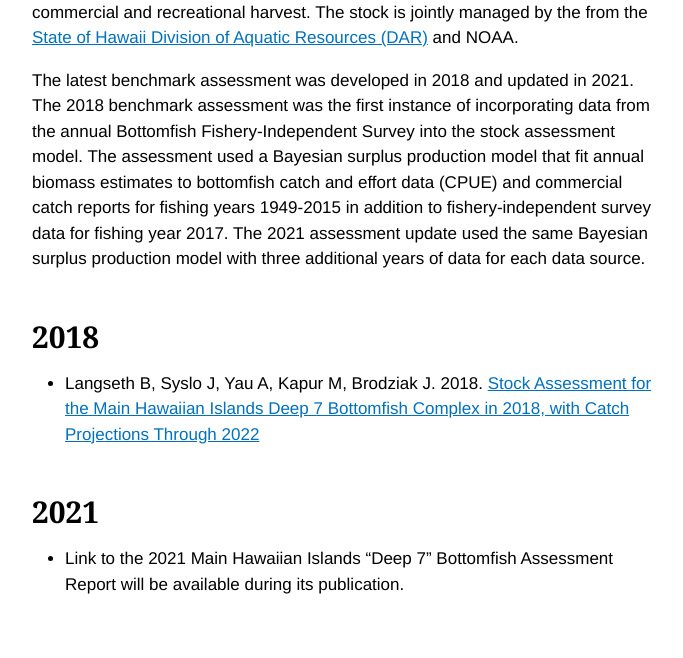
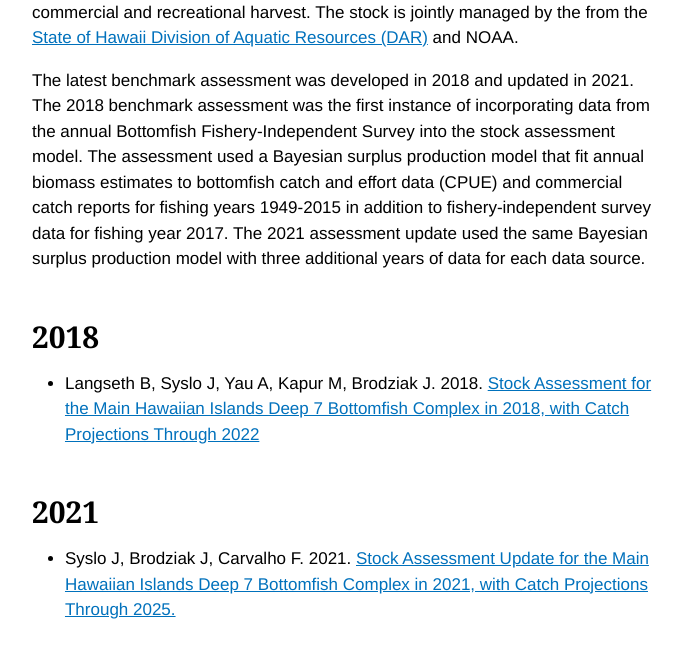
Before and after one commit to PIFSCstockassessments/PIFSCstockassessments.github.io, a Jekyll site: the page built from pifsc-sap-collections/_assessments/mhi-deep7-bottomfish.md, in a window 1280 px wide and 900 px high, scrolled down 1462 px, cut to the strip 0-670 px from the top of the window. Shown: the top 658 px of the strip, without its empty margins (118-801 px from the left). Built offline with Jekyll 4.4.1, drawn with Linux system fonts in a browser that asks for light colours; some web fonts are replaced.

Commit message:
Updated 2021 Deep7 Report Link

```diff
--- a/pifsc-sap-collections/_assessments/mhi-deep7-bottomfish.md
+++ b/pifsc-sap-collections/_assessments/mhi-deep7-bottomfish.md
@@ -22,4 +22,4 @@
 
 ## 2021
 
-* Link to the 2021 Main Hawaiian Islands "Deep 7" Bottomfish Assessment Report will be available during its publication.
+* Syslo J, Brodziak J, Carvalho F. 2021. [Stock Assessment Update for the Main Hawaiian Islands Deep 7 Bottomfish Complex in 2021, with Catch Projections Through 2025.](https://repository.library.noaa.gov/view/noaa/30604)
```
